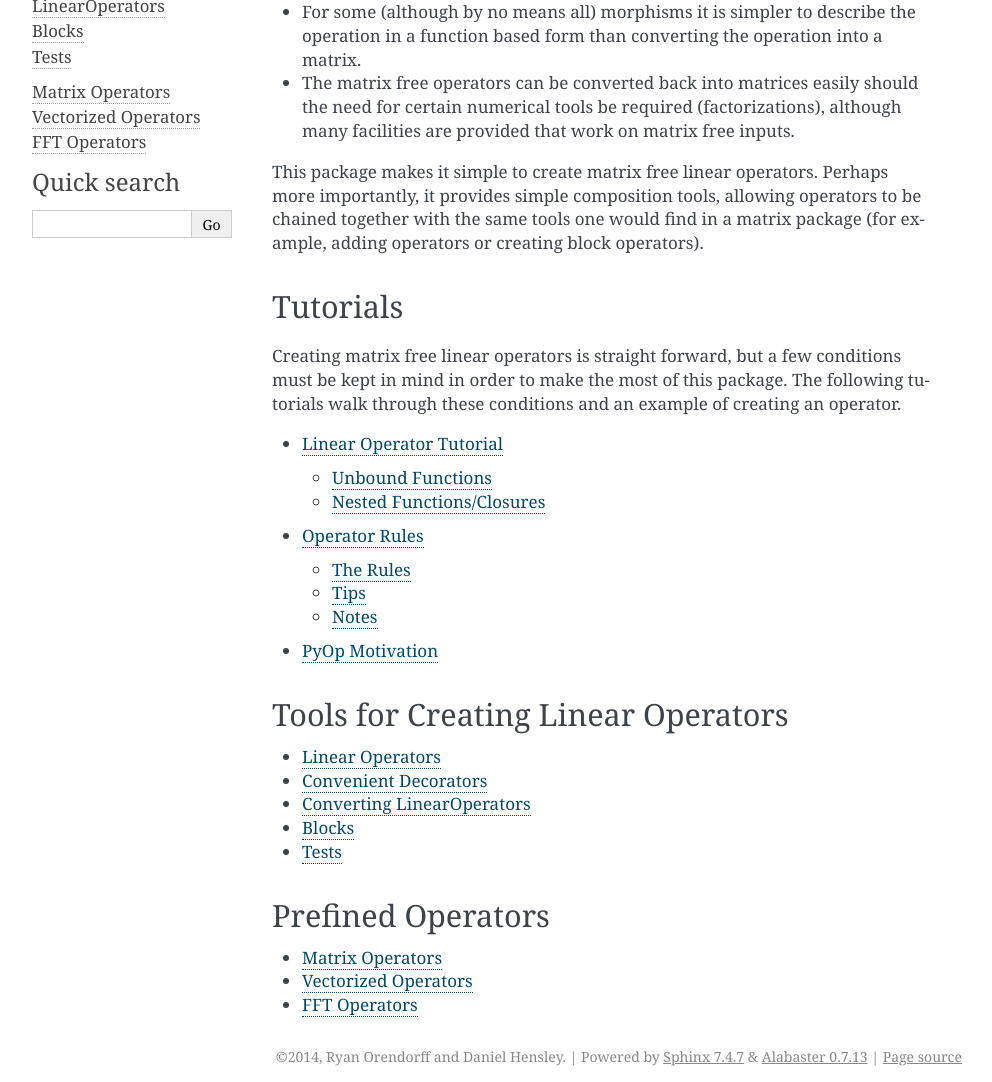
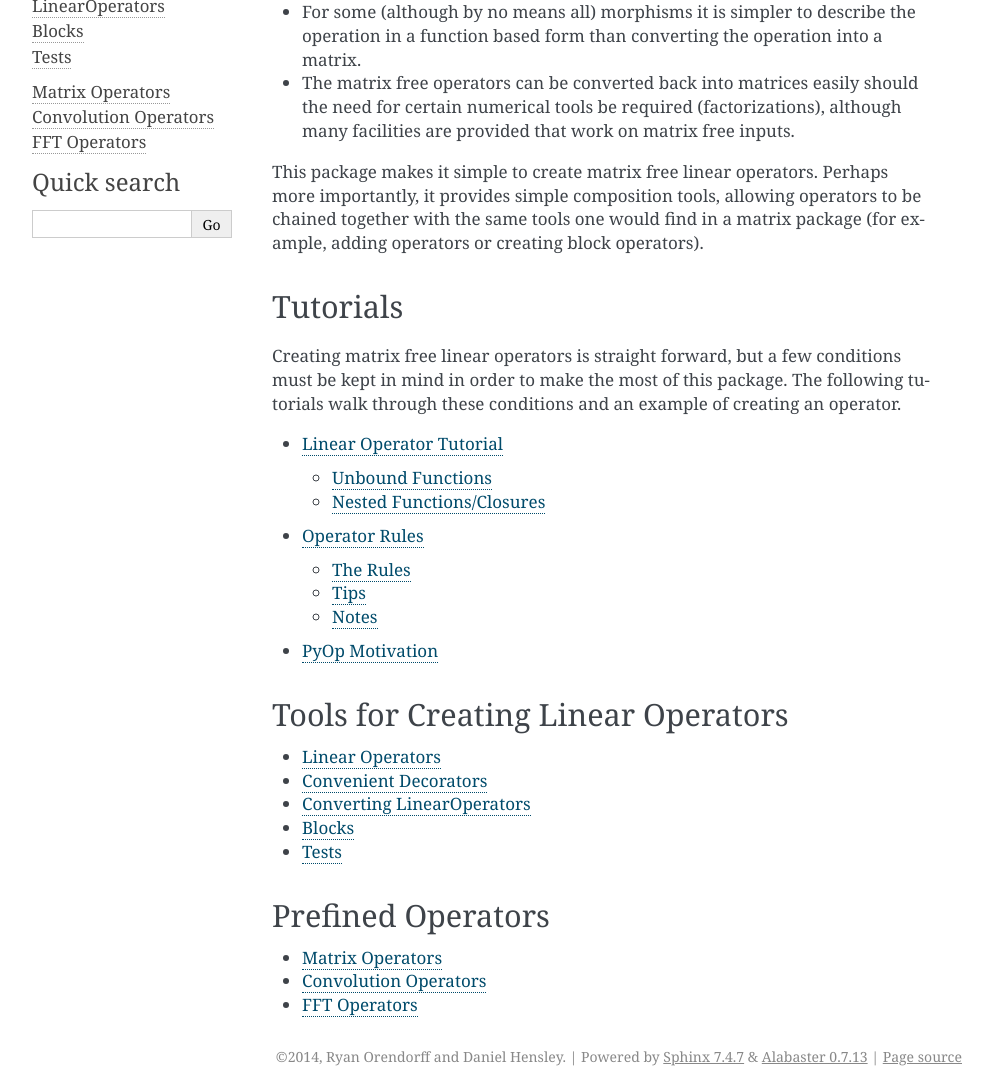
Before and after one commit to ryanorendorff/pyop, a Sphinx documentation site: the page built from doc/index.rst, in a window 1280 px wide. Shown: the part 358-1440 px from the top of the page, without its empty margins (148-1140 px from the left). Built offline with Sphinx 7.4.7, drawn with Linux system fonts in a browser that asks for light colours.

Commit message:
Fix documentation for operators/
The files were shuffled around a bit in operators/ when implementing the
gradient operator. The HTML output works now, although the pdf version
complains about a misplaced \omit command.

```diff
--- a/doc/index.rst
+++ b/doc/index.rst
@@ -54,6 +54,6 @@ Prefined Operators
 ------------------
 
 .. toctree::
-    operators/matrix
-    operators/vectorized
+    operators/matrix_operators
+    operators/convolution
     operators/fft
```
Also changed, not shown: doc/operators/convolution.rst (added, +7 -0 lines), doc/operators/vectorized.rst (deleted, +0 -7 lines), doc/operators/matrix_operators.rst (renamed from doc/operators/matrix.rst).
